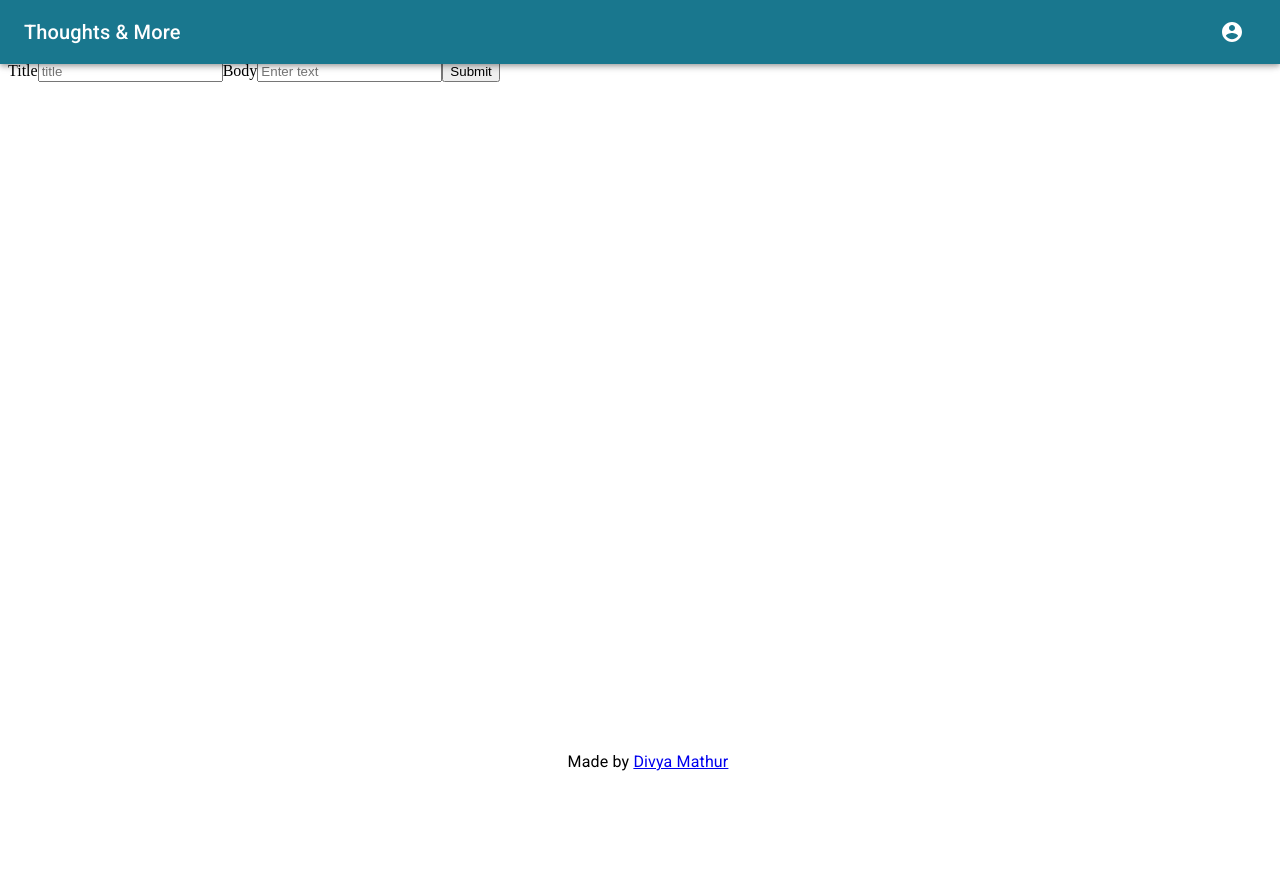
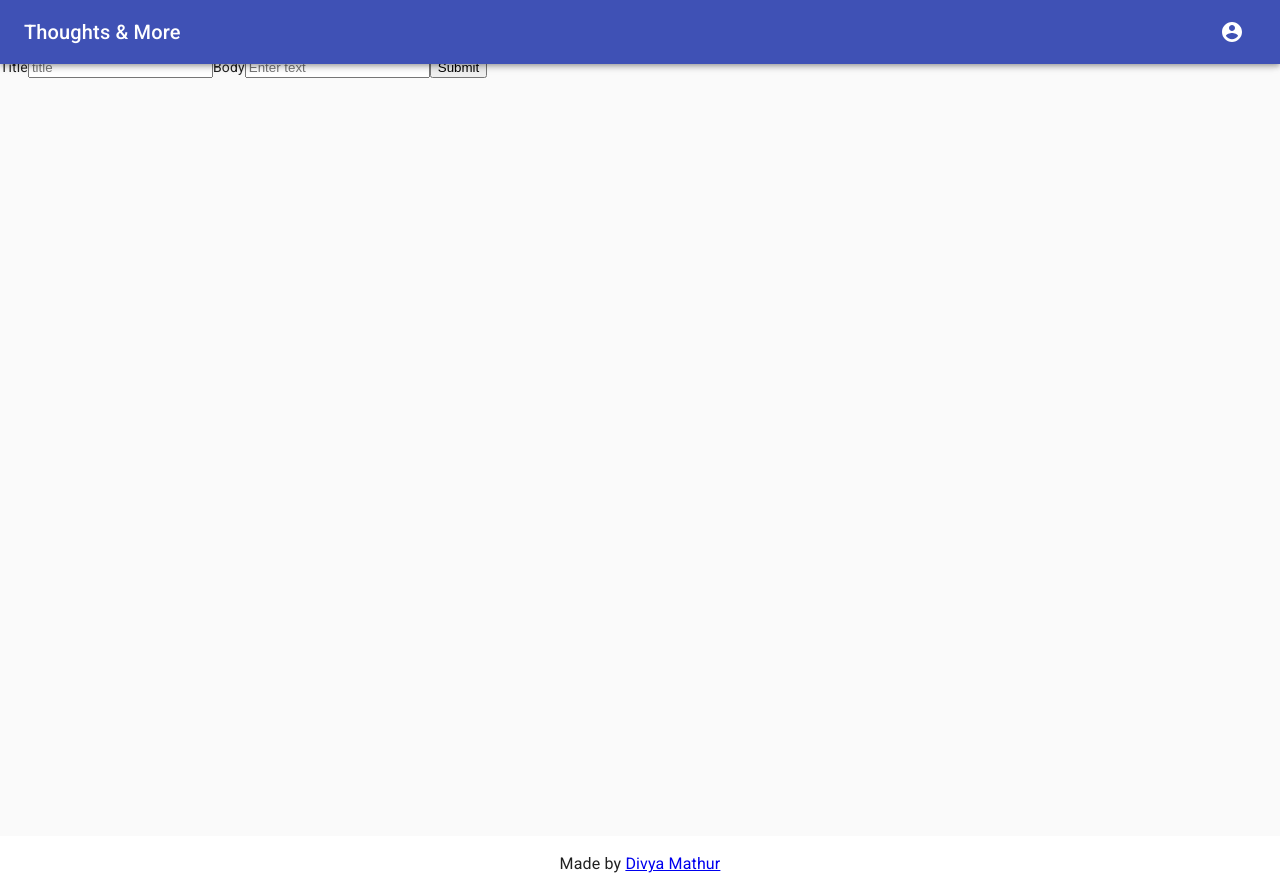
Before and after one commit to luckyrose89/Journal-App, a React (Create React App) app in the folder client/: page /edit/1 in a window 1280 px wide. Before the commit the page ends 800 px from the top, so only its background shows below. Built offline with nearby package versions, Linux system fonts and the light colour scheme; no server answers; sample sign-in values are in the browser's storage.

Commit message:
correct footer and complete notes display

```diff
--- a/client/src/App.js
+++ b/client/src/App.js
@@ -13,7 +13,7 @@ function App() {
         <Route path="/login" component={Login} />
         <ProtectRoutes path="/notes" component={NoteList} />
         <Route exact path="/" render={() => <Redirect to="/notes" />} />
-        <Route path="/edit/:id" component={EditNote} />
+        <ProtectRoutes path="/edit/:id" component={EditNote} />
       </Switch>
       <Footer />
     </div>
--- a/client/src/Landing/footer.js
+++ b/client/src/Landing/footer.js
@@ -1,12 +1,39 @@
 import React from "react";
+import CssBaseline from "@material-ui/core/CssBaseline";
 import { Typography } from "@material-ui/core";
+import { makeStyles } from "@material-ui/core/styles";
+import Container from "@material-ui/core/Container";
+
+const useStyles = makeStyles(theme => ({
+  root: {
+    display: "flex",
+    flexDirection: "column",
+    minHeight: "100vh"
+  },
+  footer: {
+    padding: theme.spacing(2),
+    marginTop: "auto",
+    backgroundColor: "white"
+  }
+}));
 
 function Footer() {
+  const classes = useStyles();
   return (
-    <div id="footer">
-      <Typography align="center">
-        Made by <a href="https://github.com/luckyrose89">Divya Mathur</a>
-      </Typography>
+    // <div id="footer">
+    //   <Typography align="center">
+    //     Made by <a href="https://github.com/luckyrose89">Divya Mathur</a>
+    //   </Typography>
+    // </div>
+    <div className={classes.root}>
+      <CssBaseline />
+      <footer className={classes.footer}>
+        <Container maxWidth="sm">
+          <Typography variant="body1" align="center">
+            Made by <a href="https://github.com/luckyrose89">Divya Mathur</a>
+          </Typography>
+        </Container>
+      </footer>
     </div>
   );
 }
--- a/client/src/index.css
+++ b/client/src/index.css
@@ -5,15 +5,13 @@
   margin-top: 100px;
 }
 
-#header {
-  background: #19778e;
-}
-
 #footer {
   position: fixed;
+  left: 0;
   bottom: 0;
   width: 100%;
   height: 50px;
+  margin-top: 30px;
 }
 
 /* Sign up & Login Styles */
@@ -28,3 +26,9 @@
 .titlePadding {
   padding-left: 0.5em;
 }
+
+/* Card styles for notes list*/
+
+.cardHeadStyle {
+  background: #eeeeee;
+}
--- a/client/src/notes/note.js
+++ b/client/src/notes/note.js
@@ -1,18 +1,50 @@
 import React from "react";
 import { Link } from "react-router-dom";
+import DeleteIcon from "@material-ui/icons/Delete";
+import EditIcon from "@material-ui/icons/Edit";
+import {
+  Card,
+  CardContent,
+  CardHeader,
+  Typography,
+  CardActions,
+  Button
+} from "@material-ui/core";
 
 function Note(props) {
   return (
-    <div>
-      <h4>{props.note.title}</h4>
-      <p>{props.note.body}</p>
-      <div>
-        <button>
-          <Link to={"/edit/" + props.note._id}>Edit</Link>
-        </button>
-        <button onClick={() => props.delete(props.note._id)}>Delete</button>
-      </div>
-    </div>
+    <Card>
+      <CardHeader
+        title={props.note.title}
+        titleTypographyProps={{ align: "left" }}
+        className="cardHeadStyle"
+      />
+      <CardContent>
+        <div>
+          <Typography color="textPrimary">{props.note.body}</Typography>
+        </div>
+      </CardContent>
+      <CardActions className="cardHeadStyle">
+        <Link
+          to={"/edit/" + props.note._id}
+          style={{ color: "#fff", textDecoration: "none", paddingRight: 4 }}
+        >
+          <Button variant="contained" color="primary">
+            Edit
+            <EditIcon />
+          </Button>
+        </Link>
+
+        <Button
+          variant="contained"
+          color="secondary"
+          onClick={() => props.delete(props.note._id)}
+        >
+          Delete
+          <DeleteIcon style={{ paddingleft: 5 }} />
+        </Button>
+      </CardActions>
+    </Card>
   );
 }
 
--- a/client/src/notes/noteList.js
+++ b/client/src/notes/noteList.js
@@ -2,20 +2,31 @@ import React from "react";
 import NoteForm from "./noteForm";
 import Note from "./note";
 import { withAppContext } from "../AppContext";
+import { Container, Grid } from "@material-ui/core";
 
 function NoteList(props) {
   const notes = props.notes.map(note => {
-    return <Note key={note._id} note={note} delete={props.deleteNote} />;
+    return (
+      <Grid item xs={12} md={4} key={note._id}>
+        <Note key={note._id} note={note} delete={props.deleteNote} />
+      </Grid>
+    );
   });
   return (
     <div className="content-wrapper">
       <div>
         <NoteForm addNote={props.addNote} />
       </div>
-      <div>
-        Notes:
-        {notes}
-      </div>
+      <Container maxWidth="lg" component="main">
+        <Grid
+          container
+          spacing={5}
+          alignItems="flex-start"
+          style={{ marginTop: 20 }}
+        >
+          {notes}
+        </Grid>
+      </Container>
     </div>
   );
 }
```
